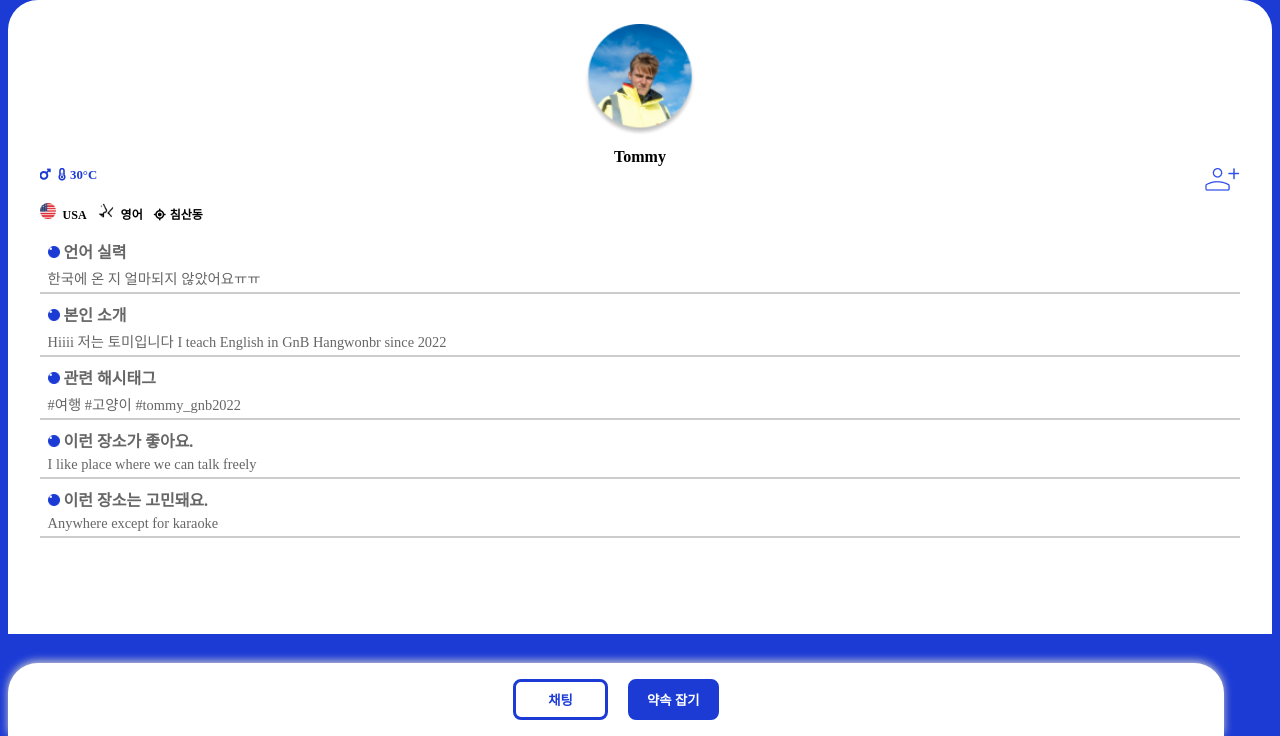
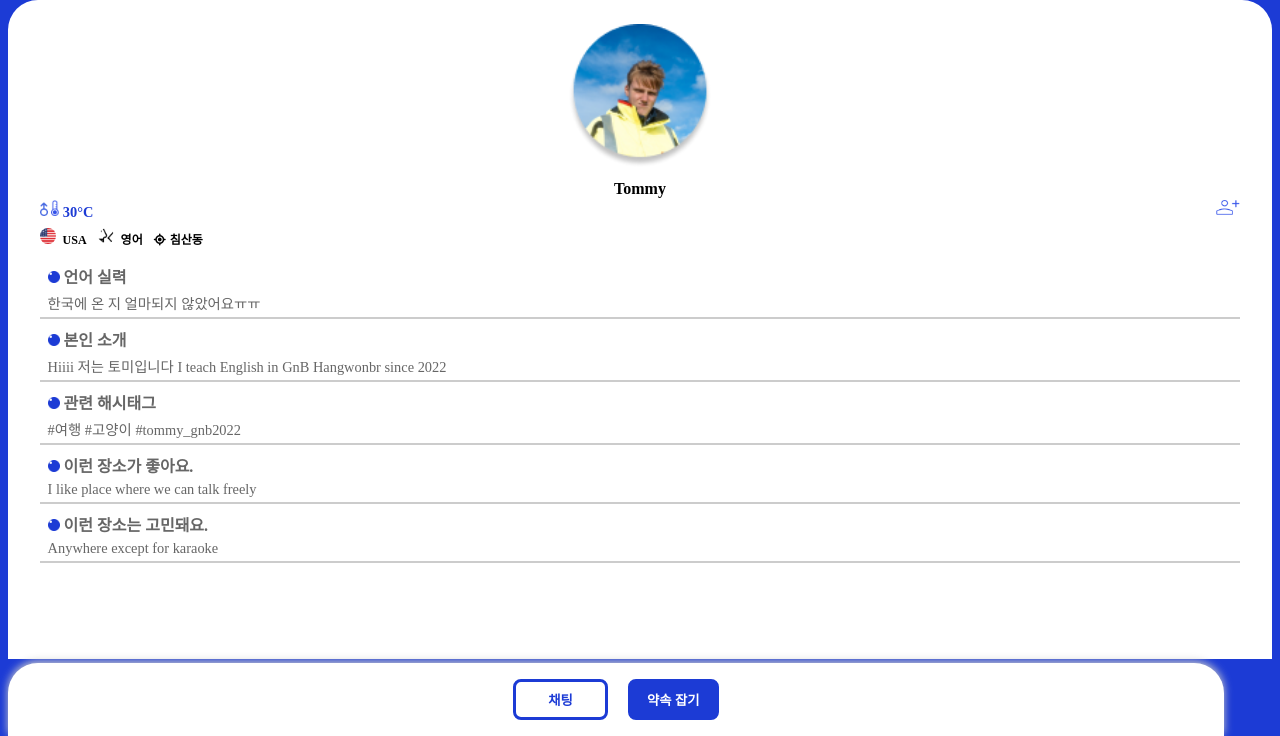
Before and after one commit to yoo0221/ShallWe, a Django app: page /detailProfile/ in a window 1280 px wide. Shown: the part 64-800 px from the top of the page. Run offline with Django 4.2, Linux system fonts and the light colour scheme; a user stored in the database is signed in.

Commit message:
update detailProfile.html

```diff
--- a/MainApp/templates/detailProfile.html
+++ b/MainApp/templates/detailProfile.html
@@ -7,8 +7,8 @@
     <meta http-equiv="X-UA-Compatible" content="IE=edge">
     <meta name="viewport" content="width=device-width, initial-scale=1.0">
     <title>Document</title>
+    <link rel="stylesheet" href="{% static 'assets/css/detailProfile.css' %}" />
     <link href="{% static 'assets/fontawesome/css/all.css'%}" rel="stylesheet">
-    <link rel="stylesheet" href="{% static 'assets/css/detailProfile.css' %}" />
 </head>
 <body>
     <div class='header'>
@@ -23,13 +23,20 @@
         <div class='name'>Tommy</div>
         <div class='iconWrapper'>
             <div class='iconWrapper-left'>
-                <i class="fa-solid fa-mars"></i><span></span>
-                <i class="fa-solid fa-temperature-half"></i><span>30°C</span>
+                <img
+                src="{% static 'assets/img/성별.png' %}"
+                class='sexIcon'/>
+                <!-- <i class="fa-solid fa-mars"></i><span></span> -->
+                <!-- <i class="fa-solid fa-temperature-half"></i><span>30°C</span> -->
+                <img
+                src="{% static 'assets/img/온도계.png' %}"
+                class='sexIcon'/>
+                <span>30°C</span>
             </div>
             <div class='iconWrapper-right'>
                 <img
                 src="{% static 'assets/img/follow.png' %}"
-                class='follow'/>
+                class='followIcon'/>
                 <!-- <img
                 src="{% static 'assets/img/follow-fill.png' %}"
                 class='follow'/> -->
--- a/static/assets/css/detailProfile.css
+++ b/static/assets/css/detailProfile.css
@@ -28,8 +28,8 @@ body {
 }
 
 .profileImg {
-    width: 7rem;
-    height: 7rem;
+    width: 9rem;
+    height: 9rem;
     margin-left: auto;
     margin-right: auto;
     margin-top: 1.5rem;
@@ -57,17 +57,12 @@ body {
 .iconWrapper-left {
     text-align: left;
     float: left;
-    font-size: 0.8rem;
-}
-
-.iconWrapper-left > span {
-    padding-left: 0.25rem;
+    font-size: 0.9rem;
 }
 
 .iconWrapper-right {
     text-align: right;
     float: right;
-    font-size: 1rem;
 }
 
 .iconWrapper-inform {
@@ -89,6 +84,14 @@ body {
     width: 1rem;
     height: 1rem;
     border-radius: 50%;
+}
+
+.sexIcon {
+    width: 0.5rem;
+}
+
+.followIcon {
+    width: 1.5rem;
 }
 
 .orderBox {
```
Also changed, not shown: db.sqlite3.
